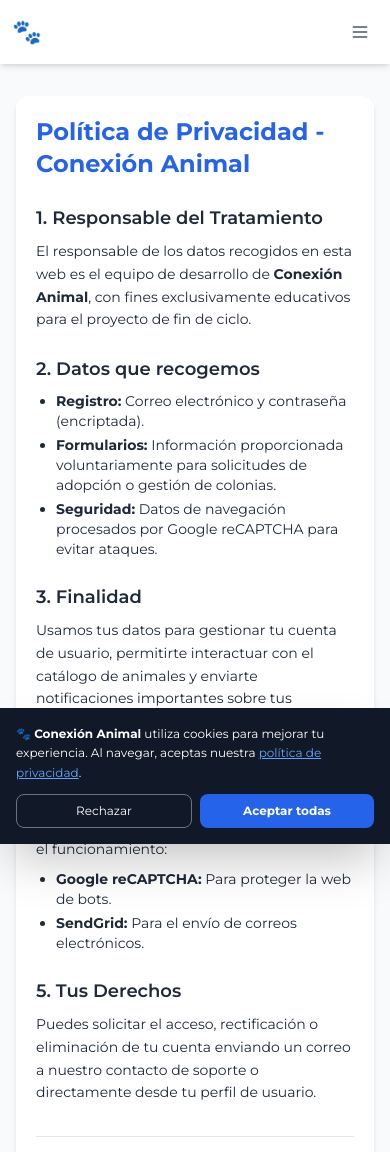
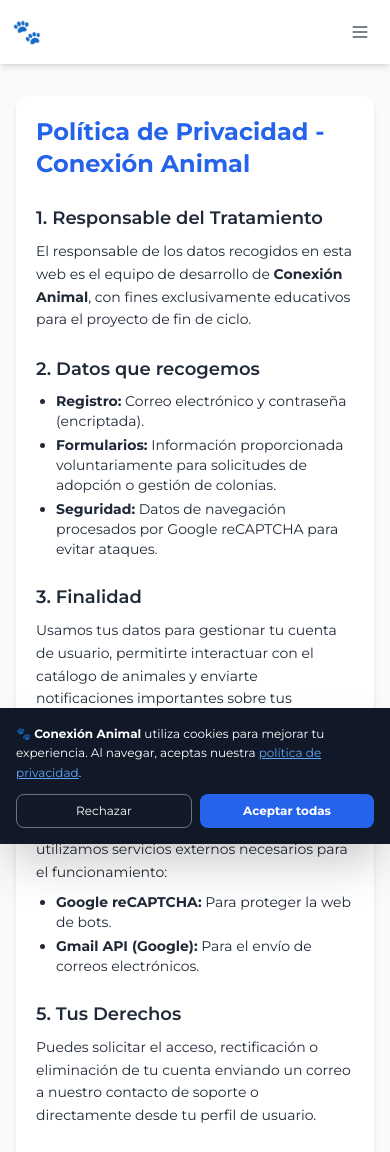
Before and after one commit to manue2011/Conexion_Animal, a React (Vite) app in the folder frontend/: page /privacidad in a window 390 px wide. Shown: the top 1152 px of the page. Built offline with nearby package versions, Linux system fonts and the light colour scheme; no server answers; what bad-words-es, react-google-recaptcha-v3 would draw is missing.

Commit message:
Privacy policy adjustments for Google verification

```diff
--- a/frontend/src/pages/PoliticaPrivacidad.jsx
+++ b/frontend/src/pages/PoliticaPrivacidad.jsx
@@ -20,7 +20,7 @@
 
         <section className="mb-6">
           <h2 className="text-lg md:text-xl font-semibold mb-2">3. Finalidad</h2>
-          <p className="text-sm md:text-base leading-relaxed">Usamos tus datos para gestionar tu cuenta de usuario, permitirte interactuar con el catálogo de animales y enviarte notificaciones importantes sobre tus solicitudes a través de <strong>SendGrid</strong>.</p>
+          <p className="text-sm md:text-base leading-relaxed">Usamos tus datos para gestionar tu cuenta de usuario, permitirte interactuar con el catálogo de animales y enviarte notificaciones importantes sobre tus solicitudes a través de <strong>API oficial de Gmail (Google)</strong>.</p>
         </section>
 
         <section className="mb-6">
@@ -28,7 +28,7 @@
           <p className="text-sm md:text-base leading-relaxed">No vendemos tus datos. Sin embargo, utilizamos servicios externos necesarios para el funcionamiento:</p>
           <ul className="list-disc ml-5 mt-2 space-y-1 text-sm md:text-base">
             <li><strong>Google reCAPTCHA:</strong> Para proteger la web de bots.</li>
-            <li><strong>SendGrid:</strong> Para el envío de correos electrónicos.</li>
+            <li><strong>Gmail API (Google):</strong> Para el envío de correos electrónicos.</li>
           </ul>
         </section>
 
```
